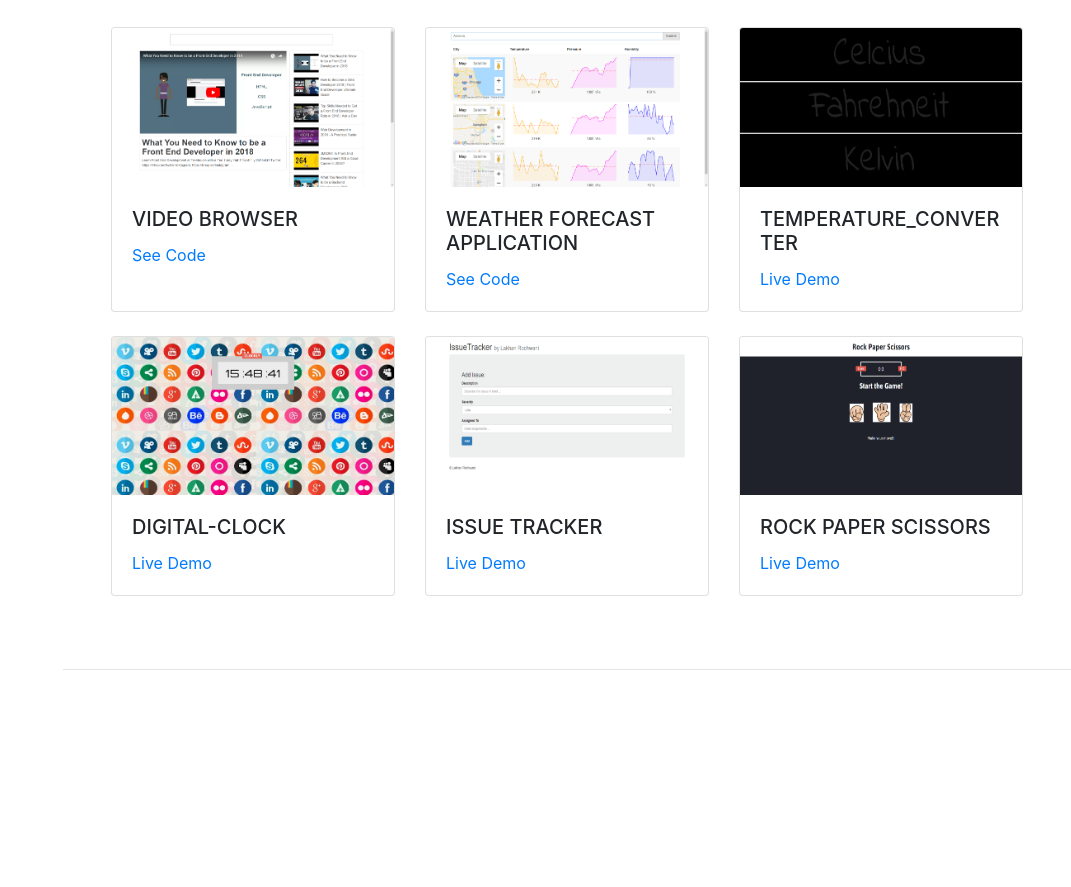
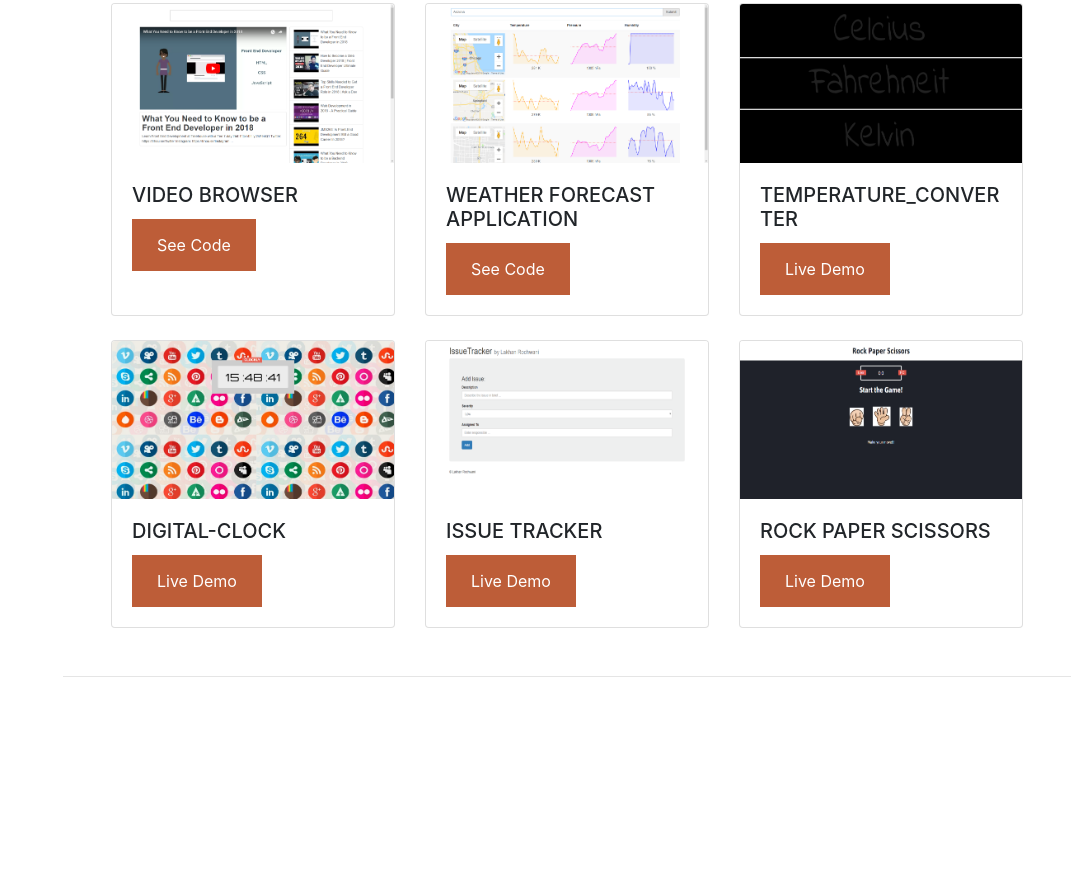
Before and after one commit to lakhanrochwani/Portfolio_Website, a website with bundled scripts: page index.html in a window 1280 px wide. Shown: the part 3473-4360 px from the top of the page, without its empty margins (209-1280 px from the left). Built offline with nearby package versions, Linux system fonts and the light colour scheme; a web font is replaced by a local one.

Commit message:
5 updates as mentioned in index.html.

```diff
--- a/css/resume.css
+++ b/css/resume.css
@@ -189,7 +189,22 @@ a {
 
 a:hover, a:focus, a:active {
   color: #824027;
+  text-decoration: none;
 }
 .border-prime{
   border: 2px groove #BD5D38;
 }
+.project-link{
+  background-color: #BD5D38;
+  color: white;
+  padding: 14px 25px;
+  text-align: center;
+  text-decoration: none;
+  display: inline-block;
+}
+.btn{
+  background-color: #BD5D38;
+}
+.btn:hover{
+    background-color: #824027;
+}
```
